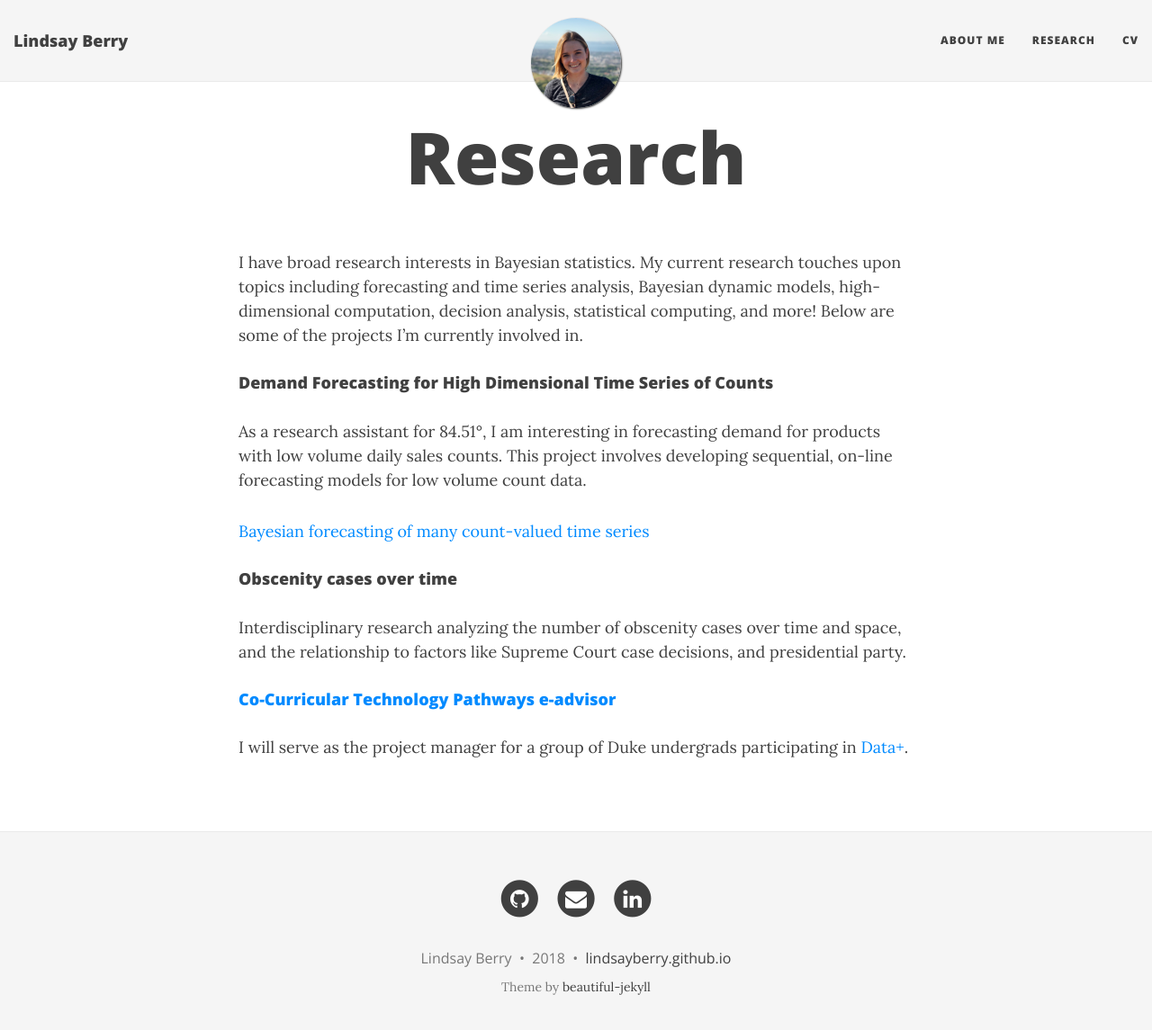
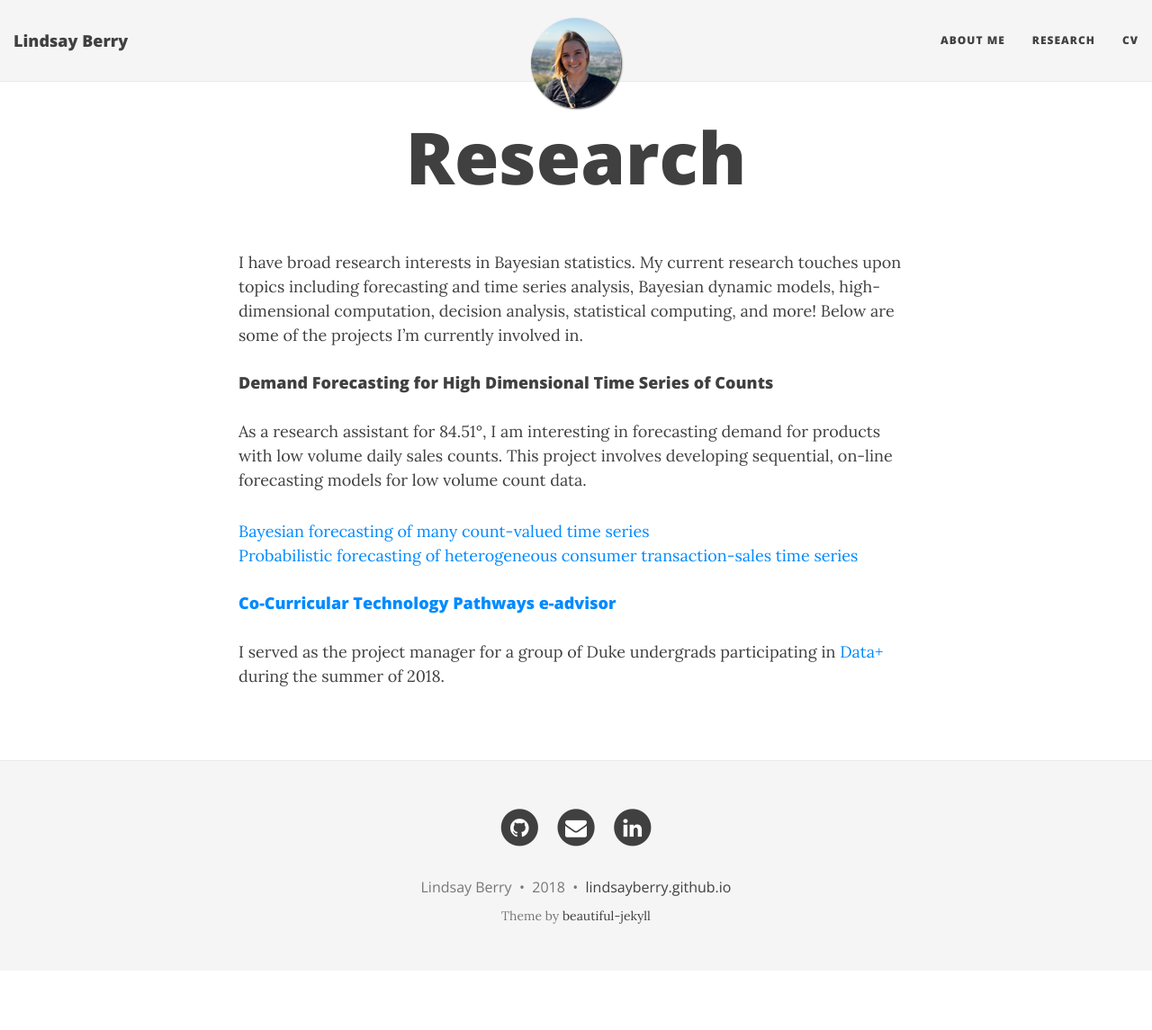
Before and after one commit to lindsayberry/archive-website-template, a Jekyll site: the page built from research.md, in a window 1280 px wide and 1158 px high. Shown: the top 1145 px of the window at 90% size. Built offline with Jekyll 4.4.1, drawn with Linux system fonts in a browser that asks for light colours; nearby versions of some CDN libraries.

Commit message:
Update aboutme and research pages

```diff
--- a/research.md
+++ b/research.md
@@ -9,9 +9,7 @@
 As a research assistant for 84.51&deg;, I am interesting in forecasting demand for products with low volume daily sales counts. This project involves developing sequential, on-line forecasting models for low volume count data.
 
 [Bayesian forecasting of many count-valued time series](https://arxiv.org/abs/1805.05232)
-
-#### Obscenity cases over time
-Interdisciplinary research analyzing the number of obscenity cases over time and space, and the relationship to factors like Supreme Court case decisions, and presidential party.
+[Probabilistic forecasting of heterogeneous consumer transaction-sales time series](https://arxiv.org/abs/1808.04698)
 
 #### [Co-Curricular Technology Pathways e-advisor](https://bigdata.duke.edu/projects/co-curricular-technology-pathways-e-advisor)
-I will serve as the project manager for a group of Duke undergrads participating in [Data+](https://bigdata.duke.edu/data).
+I served as the project manager for a group of Duke undergrads participating in [Data+](https://bigdata.duke.edu/data) during the summer of 2018.
```
Also changed, not shown: aboutme.md (+1 -1 lines).
